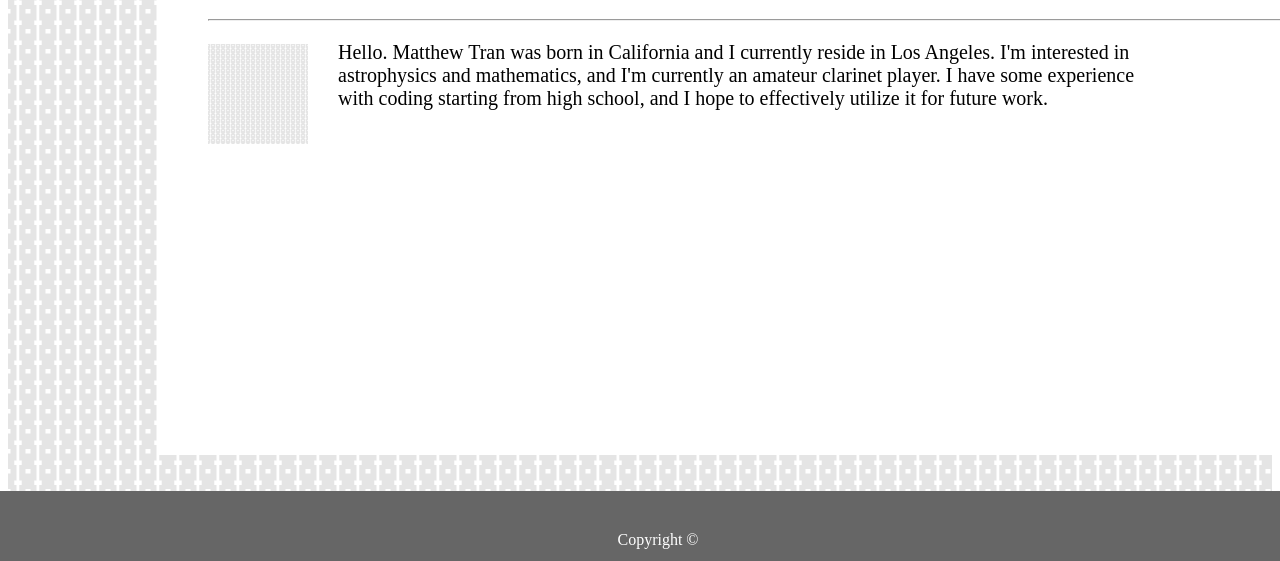
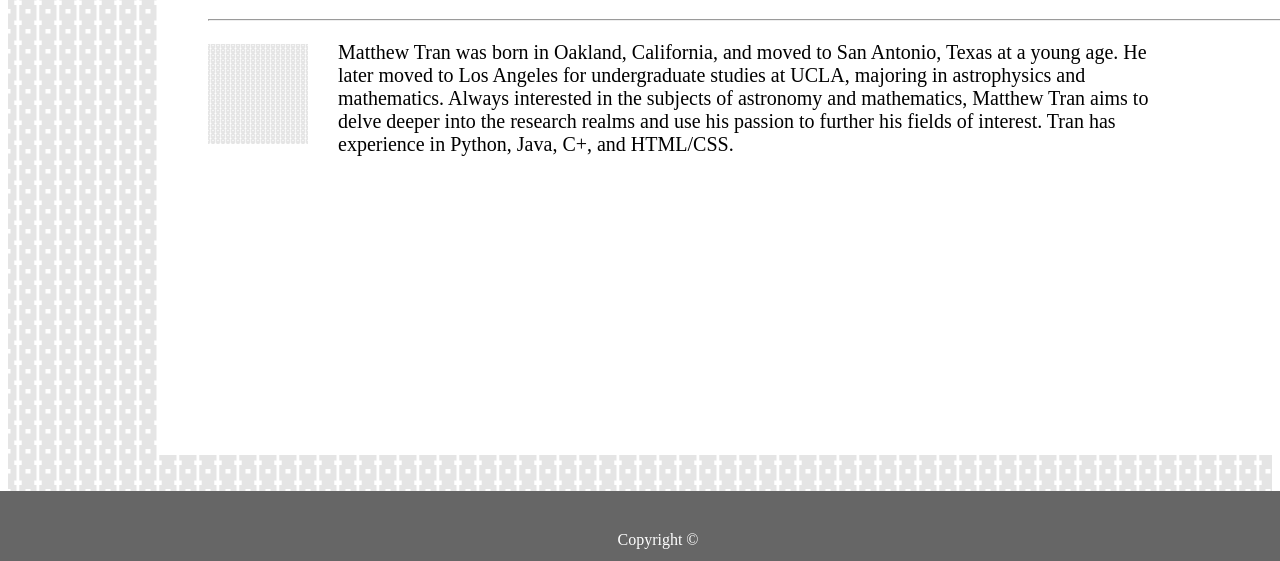
Before and after one commit to matthewt216/Basic-Portfolio, a plain HTML site: page index.html in a window 1280 px wide. Shown: the part 239-800 px from the top of the page. Drawn offline with Linux system fonts and the light colour scheme.

Commit message:
Portfolio Updated

```diff
--- a/index.html
+++ b/index.html
@@ -19,7 +19,7 @@
         <hr width=115%;>
         <img src="assets/images/united-squares-negative.png" width=100 height=100>
         <p>
-            Hello. Matthew Tran was born in California and I currently reside in Los Angeles. I'm interested in astrophysics and mathematics, and I'm currently an amateur clarinet player. I have some experience with coding starting from high school, and I hope to effectively utilize it for future work.
+            Matthew Tran was born in Oakland, California, and moved to San Antonio, Texas at a young age. He later moved to Los Angeles for undergraduate studies at UCLA, majoring in astrophysics and mathematics. Always interested in the subjects of astronomy and mathematics, Matthew Tran aims to delve deeper into the research realms and use his passion to further his fields of interest. Tran has experience in Python, Java, C+, and HTML/CSS.
         </p>
         <br>
         </div>
```
